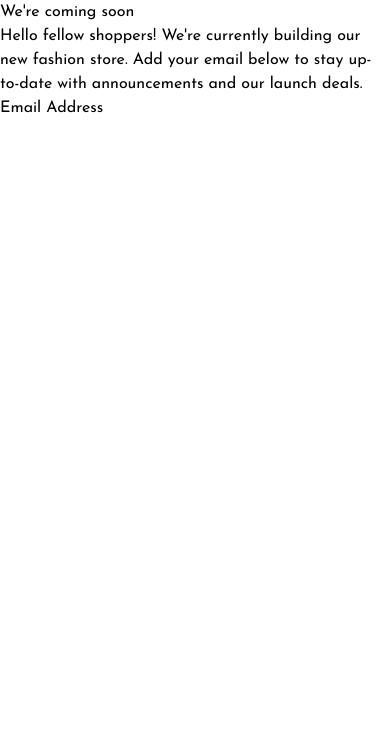
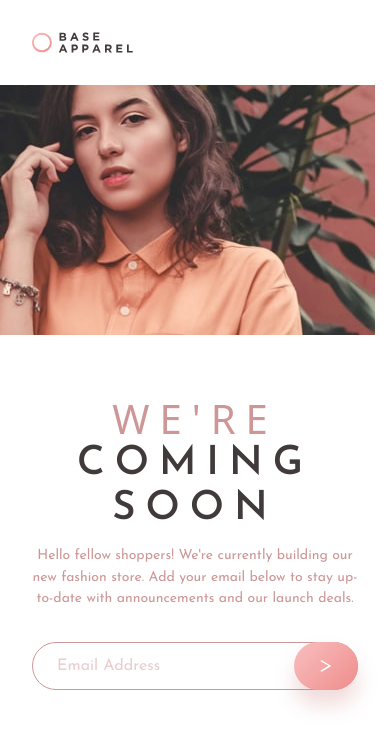
Before and after one commit to anggelserrato/fm-base-apparel-coming-soon-page, a React (Vite) app: page / in a window 390 px wide. Shown: the top 748 px of the page. Built offline with nearby package versions, Linux system fonts and the light colour scheme; a web font is replaced by a local one.

Commit message:
feat(pages): implement mobile coming soon layout and subscribe button

```diff
--- a/src/index.css
+++ b/src/index.css
@@ -77,11 +77,12 @@
   font-size: 2.5rem;
   line-height: 1;
   letter-spacing: 10px;
+  text-transform: uppercase;
 }
 
 @utility text-preset-semibold-2 {
   font-weight: 600;
-  font-size: 4rem;
+  font-size: 2.5rem;
   line-height: 1;
   letter-spacing: 10px;
 }
--- a/src/pages/ComingSoonPage.jsx
+++ b/src/pages/ComingSoonPage.jsx
@@ -1,14 +1,77 @@
+import logo from '../assets/logo.svg';
+import heroMobile from '../assets/hero-mobile.jpg';
+import iconArrow from '../assets/icon-arrow.svg';
+import { useState } from 'react';
+
 function ComingSoonPage() {
+  const [error, setError] = useState('');
+
+  const handleSubmit = (e) => {
+    e.preventDefault();
+    console.log('Form submitted');
+  };
+
   return (
-    <div>
-      <h1>We're coming soon</h1>
-      <p>
-        Hello fellow shoppers! We're currently building our new fashion store.
-        Add your email below to stay up-to-date with announcements and our
-        launch deals.
-      </p>
-      <p>Email Address</p>
-    </div>
+    <main className="flex flex-col">
+      <header className="m-card-400">
+        <img src={logo} alt="Base apparel logo" className="w-[101px]" />
+      </header>
+
+      <article className="flex flex-col gap-card-800">
+        <picture>
+          <img src={heroMobile} alt="Hero image for mobile devices" />
+        </picture>
+        <div className="mx-8 text-center">
+          <h1 className="mb-card-200 text-preset-light-2 text-pink-400">
+            We're{' '}
+            <span className="text-preset-semibold-2 text-gray-900">
+              coming soon
+            </span>
+          </h1>
+          <p className="mb-card-400 text-preset-regular-4 text-pink-400">
+            Hello fellow shoppers! We're currently building our new fashion
+            store. Add your email below to stay up-to-date with announcements
+            and our launch deals.
+          </p>
+          <form action="" className="relative">
+            <label htmlFor="email" className="sr-only">
+              Email Address
+            </label>
+            <input
+              id="email"
+              name="email"
+              type="email"
+              placeholder="Email Address"
+              required
+              aria-required="true"
+              aria-invalid="false"
+              aria-describedby="email-error"
+              className="h-12 w-full rounded-[28px] border border-pink-400 px-card-300 py-card-100 pr-24 text-pink-400/95"
+            />
+            <button
+              type="submit"
+              aria-label="Subscribe"
+              onClick={handleSubmit}
+              className="absolute top-0 right-0 flex h-12 w-[64px] items-center justify-center rounded-[28px] bg-linear-135 from-gradient-start-1 to-gradient-end-1 shadow-[0_15px_20px_0_rgba(198,110,110,0.25)]"
+            >
+              <img src={iconArrow} alt="" className="h-3 w-3" />
+            </button>
+          </form>
+        </div>
+
+        {error && (
+          <p
+            id="form-message"
+            role="alert"
+            className={`pl-card-300 text-preset-regular-4 ${
+              error ? 'text-red-400' : 'text-gray-900'
+            }`}
+          >
+            {error}
+          </p>
+        )}
+      </article>
+    </main>
   );
 }
 
```
